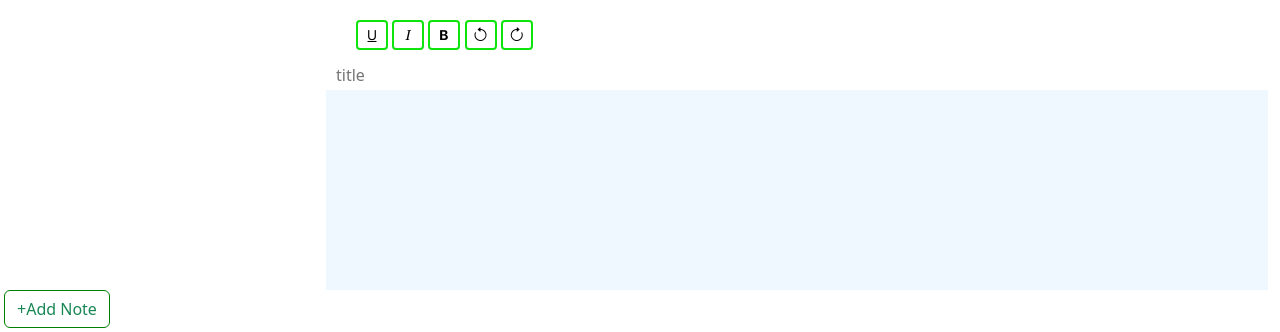
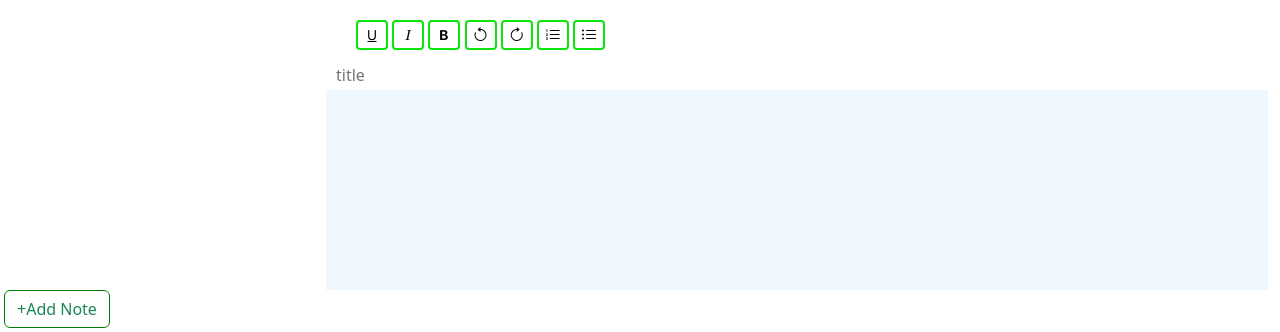
Before and after one commit to curious-abel/DigiLife, a Flask app: page /jotter in a window 1280 px wide. Shown: the part 60-392 px from the top of the page. Run offline with Flask 3, Linux system fonts and the light colour scheme; data that the repository does not hold is empty.

Commit message:
numbering

```diff
--- a/templates/jotter.html
+++ b/templates/jotter.html
@@ -11,6 +11,8 @@
         <button id="format" onclick="format('bold')"><i class="bi bi-type-bold"></i></button>
         <button id="format" onclick="format('undo')"><i class="bi bi-arrow-counterclockwise"></i></button>
         <button id="format" onclick="format('redo')"><i class="bi bi-arrow-clockwise"></i></button>
+        <button id="format" onclick="format('insertOrderedList')"><i class="bi bi-list-ol"></i></button>
+        <button id="format" onclick="format('inserUnorderedList')"><i class="bi bi-list-ul"></i></button>
         <input id="title" type="text" class="col-12" placeholder="title">
         <div id="content" contenteditable="true">
         </div>
```
